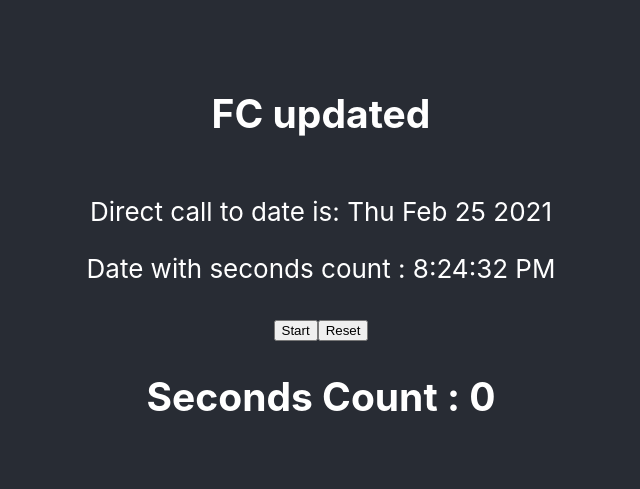
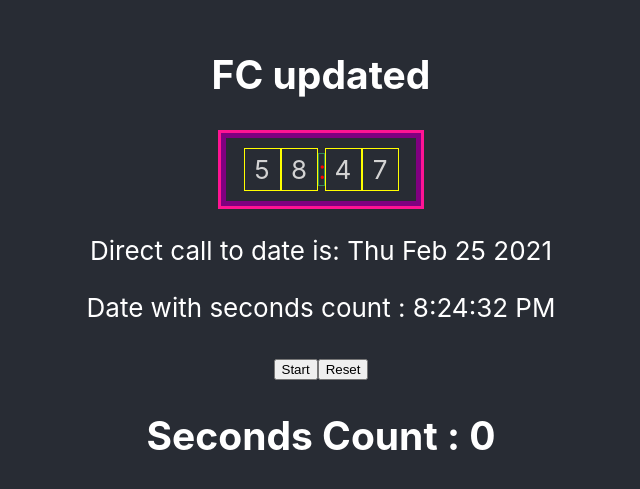
Before and after one commit to stevekutz/timerReact_HTTPS, a React (Create React App) app in the folder app/: page / in a window 1280 px wide. Shown: the part 145-634 px from the top of the page, without its empty margins (319-959 px from the left). Built offline with nearby package versions, Linux system fonts and the light colour scheme.

Commit message:
added TimerDisplay comp with basic styling

```diff
--- a/app/package.json
+++ b/app/package.json
@@ -9,6 +9,7 @@
     "react": "^17.0.1",
     "react-dom": "^17.0.1",
     "react-scripts": "4.0.3",
+    "styled-components": "^5.2.1",
     "web-vitals": "^1.0.1"
   },
   "scripts": {
--- a/app/src/App.css
+++ b/app/src/App.css
@@ -1,3 +1,7 @@
+* {
+    box-sizing: boder-box;
+}
+
 .App {
   text-align: center;
 }
--- a/app/src/comp/Timer.js
+++ b/app/src/comp/Timer.js
@@ -1,5 +1,5 @@
 import React, {useState, useEffect} from 'react';
-
+import TimerDisplay from './TimerDisplay';
 
 
 const Timer = (props) => {
@@ -91,6 +91,16 @@ const Timer = (props) => {
 
 
         <div>
+            <TimerDisplay
+                min_tens = "5"
+                min_ones = "8"
+                colon = ":"
+                sec_tens = "4"
+                sec_ones = "7"
+
+
+
+            />
             <p> Direct call to date is:  {currentDate} </p>
             <p> Date with seconds count : {secondsDateCount} </p>
             <div>
@@ -110,4 +120,4 @@ const Timer = (props) => {
 
 }
 
-export default Timer
+export default Timer;
--- /dev/null
+++ b/app/src/comp/TimerDisplay.js
@@ -0,0 +1,34 @@
+import React from 'react';
+import {
+    DisplayContainerDiv,
+    DisplayDigitContainerDiv,
+    DisplayColonDiv,
+    DisplayDigitText,
+
+} from '../styled/timer_display_style';
+
+
+const TimerDisplay = (props) => {
+
+    return (
+            <DisplayContainerDiv>
+                <DisplayDigitContainerDiv>
+                    <DisplayDigitText> {props.min_tens} </DisplayDigitText>
+                    <DisplayDigitText> {props.min_ones} </DisplayDigitText>
+                    <DisplayColonDiv> {props.colon} </DisplayColonDiv>
+                    <DisplayDigitText> {props.sec_tens} </DisplayDigitText>
+                    <DisplayDigitText> {props.sec_ones} </DisplayDigitText>
+
+
+                </DisplayDigitContainerDiv>
+
+
+            </DisplayContainerDiv>
+
+    )
+
+
+}
+
+
+export default TimerDisplay;
--- /dev/null
+++ b/app/src/styled/timer_display_style.js
@@ -0,0 +1,51 @@
+import styled, {css} from 'styled-components';
+
+const DisplayContainerDiv = styled.div`
+
+    border: 3px solid deeppink;
+    width: 200px;
+    color: red;
+    padding:
+    display: flex;
+    margin: 0 auto;
+
+
+
+`;
+
+const DisplayDigitContainerDiv = styled.div`
+    border: 5px solid purple;
+
+    width: 170px;
+    display: flex;
+    flex-direction: row;
+    justify-content: center;
+    align-items: center;
+    align-content: center;
+    padding: 10px;
+
+
+`
+
+const DisplayColonDiv = styled.div`
+    border: 1px solid seagreen;
+
+    width: 5px;
+`
+
+const DisplayDigitText = styled.div`
+    border: 1px solid yellow;
+    width: 25px;
+    color: lightgray;
+    text-align: center;
+    padding: 5px;
+
+`
+
+export {
+    DisplayContainerDiv,
+    DisplayDigitContainerDiv,
+    DisplayColonDiv,
+    DisplayDigitText,
+
+};
```
Also changed, not shown: 1 other file (tests, documents, lock files or other folders).
